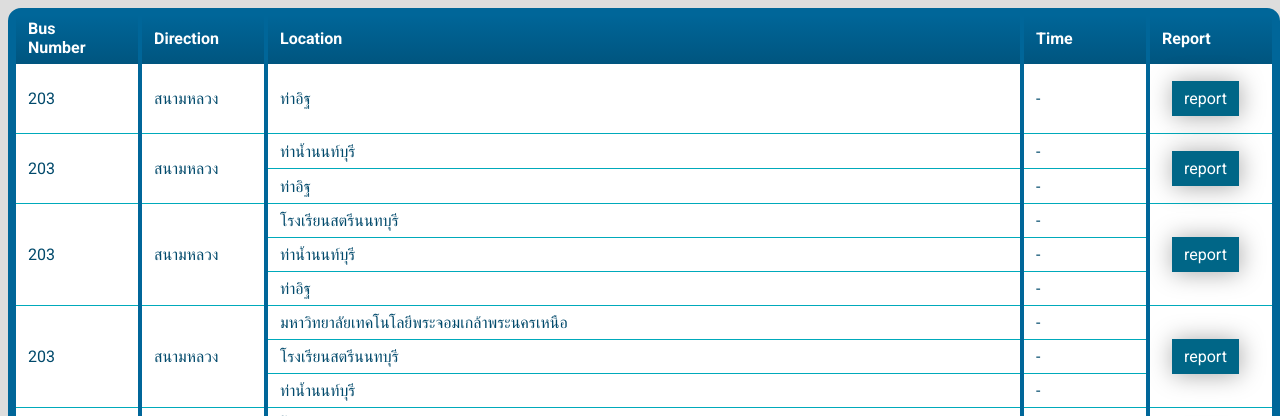
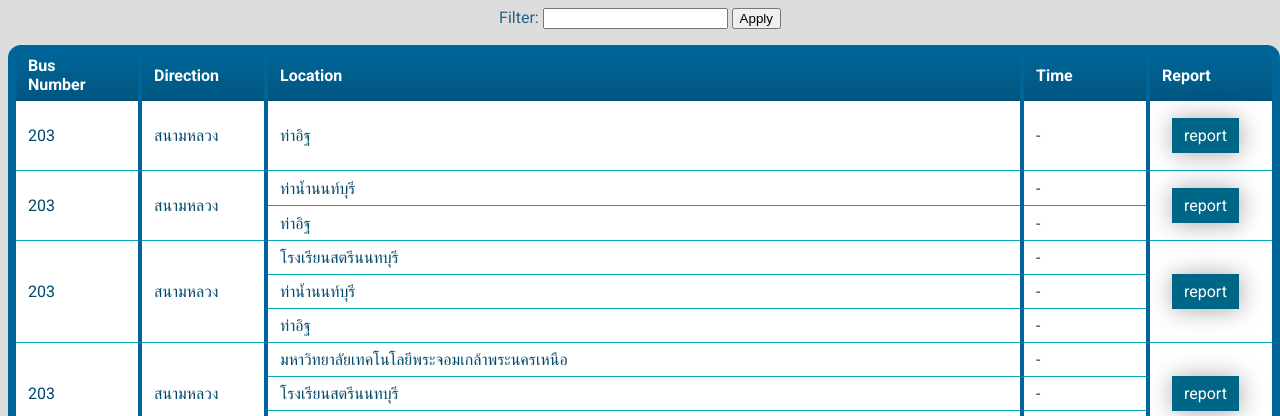
Before and after one commit to a5810130/BusWaiting, a Django app: template buswait/templates/buswait/busStopDetail.html in a window 1280 px wide. Shown: the top 416 px of the page. Run offline with Django 3.2, Linux system fonts and the light colour scheme; the template is opened without the code that fills it: values that come from a table or form of the project are taken from there, others are empty; data comes from the database, SQL or seed files in the repository.

Commit message:
add filter

```diff
--- a/buswait/models.py
+++ b/buswait/models.py
@@ -28,3 +28,10 @@ class BusStop(models.Model):
 			return timezone.now().date() == self.time.date()
 		except:
 			return False
+
+	def busFilter(self, filter):
+		nexts = self.route.busstop_set.filter(id__gt=self.id)
+		for nextBusStop in nexts:
+			if (nextBusStop.name == filter):
+				return True
+		return False
--- a/buswait/templates/buswait/busDetail.html
+++ b/buswait/templates/buswait/busDetail.html
@@ -17,7 +17,7 @@
             {% for busStop in busStop_set %}
                 <tr>
                     <td class="hyperlink"
-                        onclick="location.href='{% url 'buswait:busStopDetail' %}?busStop={{busStop.name}}'"> {{busStop.name}} </td>
+                        onclick="location.href='{% url 'buswait:busStopDetail' %}?busStop={{busStop.name}}&filter='"> {{busStop.name}} </td>
                     {% if busStop.is_today %}
                         <td> {{busStop.time|date:"H:i"}} </td>
                     {% else %}
--- a/buswait/templates/buswait/busStopDetail.html
+++ b/buswait/templates/buswait/busStopDetail.html
@@ -5,6 +5,11 @@
 {% block header %}{{ busStopName }}{% endblock %}
 
 {% block table %}
+	<form method="get">
+	<input type="hidden" name="busStop" value={{busStopName}}>
+	Filter: <input type="text" name="filter">
+	<input type="submit" value="Apply">
+	</form>
     {% if busStop_set %}
     <div class="datagrid">
         <table align="center" id="bus_table">
@@ -16,6 +21,7 @@
                 <th width="10%">    Report              </th>
             </tr>
             {% for busStop in busStop_set %}
+				{# if  #}
                 {% for location in busStop.get_previous %}
 
                 <tr id={{busStop.route}}>
@@ -49,6 +55,8 @@
             {% endfor %}
             </table>
         </div>
-        <a href={% url 'buswait:index' %}>back</a>
+	{% else %}
+		<p>ไม่พบข้อมูล</p>
     {% endif %}
+		<a href={% url 'buswait:index' %}>back</a>
 {% endblock %}
--- a/buswait/templates/buswait/index.html
+++ b/buswait/templates/buswait/index.html
@@ -8,10 +8,13 @@
     <form class="form-style-9" action={% url 'buswait:busStopDetail' %} method="get">
         <h2>Location</h2>
             <input list="busStops" name="busStop" autocomplete="off" placeholder="Bus Stop Name">
+			<input type="hidden" name="filter">
             <datalist id="busStops">
+			{% if busStop_set %}
                 {% for busstop in busStop_set %}
                     <option value={{busstop.name}}>
                 {% endfor %}
+			{% endif %}
             </datalist>
             <input type="submit" value="submit">
         </form>
@@ -20,9 +23,11 @@
             <h2>Bus Number</h2>
             <input list="busNumbers" name="busNumber" autocomplete="off" placeholder="Bus Number">
             <datalist id="busNumbers">
+			{% if busStop_set %}
                 {% for bus in bus_set %}
                     <option value={{bus.bus_number}}>
                 {% endfor %}
+			{% endif %}
             </datalist>
             <input type="submit" value="submit">
         </form>
```
Also changed, not shown: buswait/views.py (+40 -31 lines).
